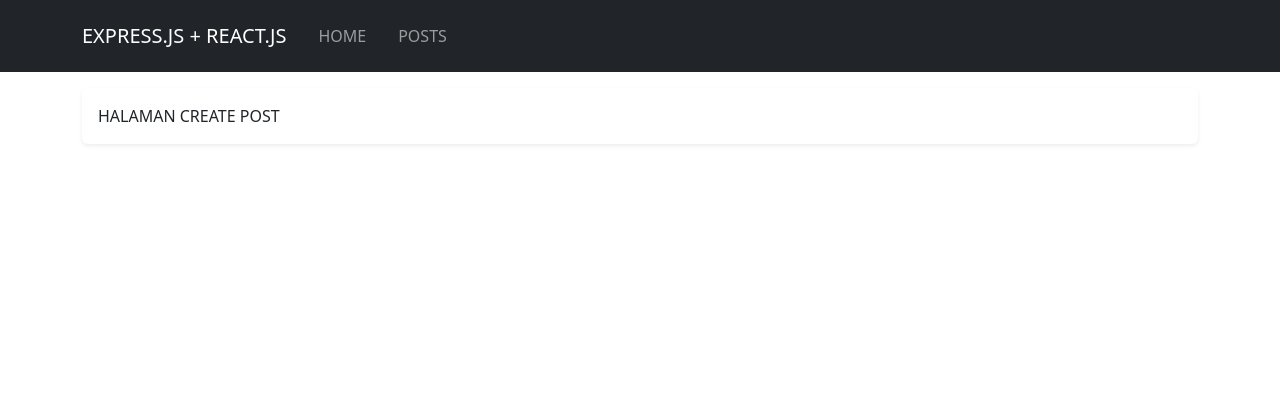
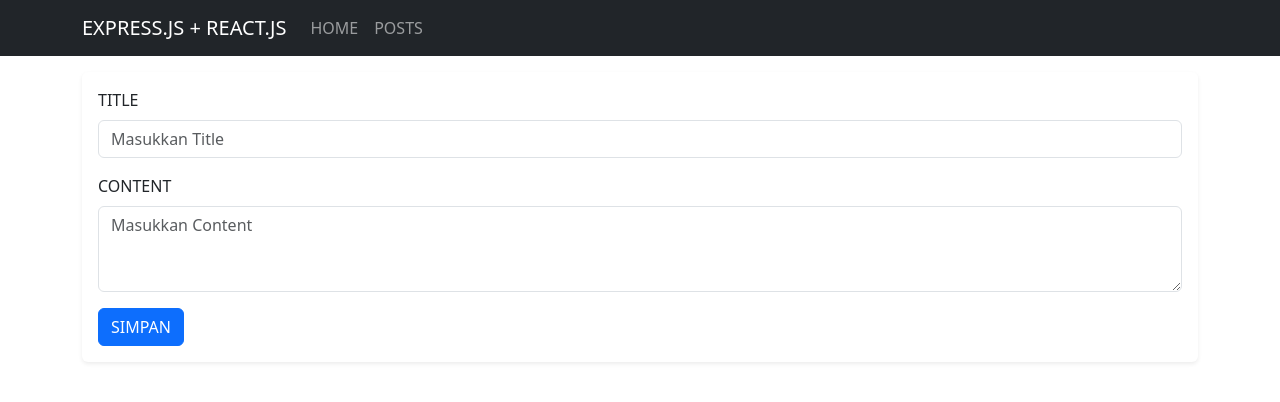
Before and after one commit to rpl-yaso-2324/express-react-api, a React (Vite) app: page /posts/create in a window 1280 px wide. Shown: the top 402 px of the page. Built offline with nearby package versions, Linux system fonts and the light colour scheme.

Commit message:
fix error, show data indexPost , add createPost

```diff
--- a/src/components/layouts/Header.jsx
+++ b/src/components/layouts/Header.jsx
@@ -9,16 +9,13 @@ function Header(params) {
         <Navbar.Toggle aria-controls="responsive-navbar-nav" />
         <Navbar.Collapse id="responsive-navbar-nav">
           <Nav className="me-auto">
-						<Nav.Link>
             <Link to="/" className="nav-link">
               HOME
             </Link>
-						</Nav.Link>
-						<Nav.Link>
+
             <Link to="/posts" className="nav-link">
               POSTS
             </Link>
-						</Nav.Link>
           </Nav>
         </Navbar.Collapse>
       </Container>
--- a/src/components/pages/Home.jsx
+++ b/src/components/pages/Home.jsx
@@ -9,7 +9,7 @@ function Home() {
 					<Card className="border-0 rounded shadow-sm">
 						<Card.Body className="p-4">
 							<h1>EXPRESS.JS + REACT.JS</h1>
-							<p class="lead">
+							<p className="lead">
 								Tutorial FullStack Express.js dan React.js oleh{" "}
 								<strong>SantriKoding.com</strong>
 							</p>
--- a/src/components/pages/posts/CreatePost.jsx
+++ b/src/components/pages/posts/CreatePost.jsx
@@ -1,13 +1,100 @@
+//import hook useState from react
+import { useState } from "react";
+
 //import component Bootstrap React
-import { Card, Container, Row, Col } from "react-bootstrap";
+import {
+  Card,
+  Container,
+  Row,
+  Col,
+  Form,
+  Button,
+  Alert,
+} from "react-bootstrap";
+
+//import axios
+import axios from "axios";
+
+//import hook history dari react router dom
+import { useNavigate } from "react-router-dom";
 
 function CreatePost() {
+  //state
+  const [title, setTitle] = useState("");
+  const [content, setContent] = useState("");
+
+  //state validation
+  const [validation, setValidation] = useState({});
+
+  //navigate
+  const navigate = useNavigate();
+
+  //method "storePost"
+  const storePost = async (event) => {
+    event.preventDefault();
+
+    console.log(title);
+    console.log(content);
+
+    //send data to server
+    await axios
+      .post("http://localhost:3000/api/postingan/tambahPostingan", {
+        title: title,
+        content: content,
+      })
+      .then(() => {
+        //redirect
+        navigate("/posts");
+      })
+      .catch((error) => {
+        //assign validation on state
+        setValidation(error.response.data);
+      });
+  };
+
   return (
     <Container className="mt-3">
       <Row>
         <Col md="{12}">
           <Card className="border-0 rounded shadow-sm">
-						<Card.Body>HALAMAN CREATE POST</Card.Body>
+            <Card.Body>
+              {validation.errors && (
+                <Alert variant="danger">
+                  <ul class="mt-0 mb-0">
+                    {validation.errors.map((error, index) => (
+                      <li key={index}>{`${error.param} : ${error.msg}`}</li>
+                    ))}
+                  </ul>
+                </Alert>
+              )}
+
+              <Form onSubmit={storePost}>
+                <Form.Group className="mb-3" controlId="formBasicEmail">
+                  <Form.Label>TITLE</Form.Label>
+                  <Form.Control
+                    type="text"
+                    value={title}
+                    onChange={(event) => setTitle(event.target.value)}
+                    placeholder="Masukkan Title"
+                  />
+                </Form.Group>
+
+                <Form.Group className="mb-3" controlId="formBasicPassword">
+                  <Form.Label>CONTENT</Form.Label>
+                  <Form.Control
+                    as="textarea"
+                    rows={3}
+                    value={content}
+                    onChange={(event) => setContent(event.target.value)}
+                    placeholder="Masukkan Content"
+                  />
+                </Form.Group>
+
+                <Button variant="primary" type="submit">
+                  SIMPAN
+                </Button>
+              </Form>
+            </Card.Body>
           </Card>
         </Col>
       </Row>
--- a/src/components/pages/posts/IndexPost.jsx
+++ b/src/components/pages/posts/IndexPost.jsx
@@ -3,6 +3,12 @@ import { useState, useEffect } from "react";
 
 //import axios
 import axios from "axios";
+
+//import component Bootstrap React
+import { Card, Container, Row, Col, Button, Table } from "react-bootstrap";
+
+//import react router dom
+import { Link } from "react-router-dom";
 
 function IndexPost() {
   //define state
@@ -18,14 +24,53 @@ function IndexPost() {
     //fetching
     const response = await axios.get("http://localhost:3000/api/postingan");
     //get response data
-		const dataPostingan = await response.data.postingan;
+    const dataPostingan = await response.data.data;
 
     //assign response data to state "posts"
     setPostingan(dataPostingan);
+  };
+  console.log(postingan);
 
-		console.log(postingan);
-	};
-	return <></>;
+  return (
+    <Container className="mt-3">
+      <Row>
+        <Col md="{12}">
+          <Card className="border-0 rounded shadow-sm">
+            <Card.Body>
+              <Button
+                as={Link}
+                to="/posts/create"
+                variant="success"
+                className="mb-3"
+              >
+                TAMBAH POST
+              </Button>
+              <Table striped bordered hover className="mb-1">
+                <thead>
+                  <tr>
+                    <th>NO.</th>
+                    <th>TITLE</th>
+                    <th>CONTENT</th>
+                    <th>AKSI</th>
+                  </tr>
+                </thead>
+                <tbody>
+                  {postingan.map((post, index) => (
+                    <tr key={post.id}>
+                      <td>{index + 1}</td>
+                      <td>{post.title}</td>
+                      <td>{post.content}</td>
+                      <td className="text-center"></td>
+                    </tr>
+                  ))}
+                </tbody>
+              </Table>
+            </Card.Body>
+          </Card>
+        </Col>
+      </Row>
+    </Container>
+  );
 }
 
 export default IndexPost;
```
Lines whose indentation alone changed are shown as unchanged.
